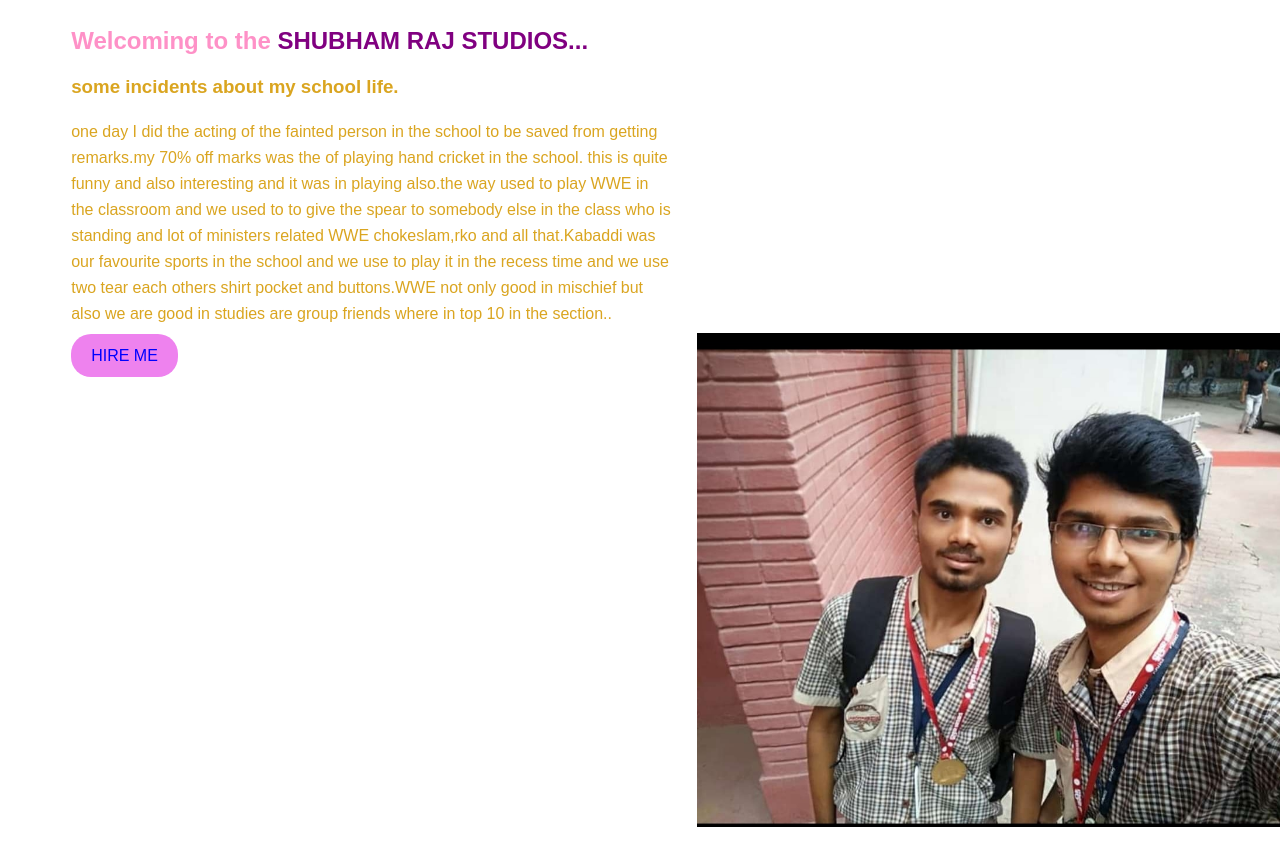
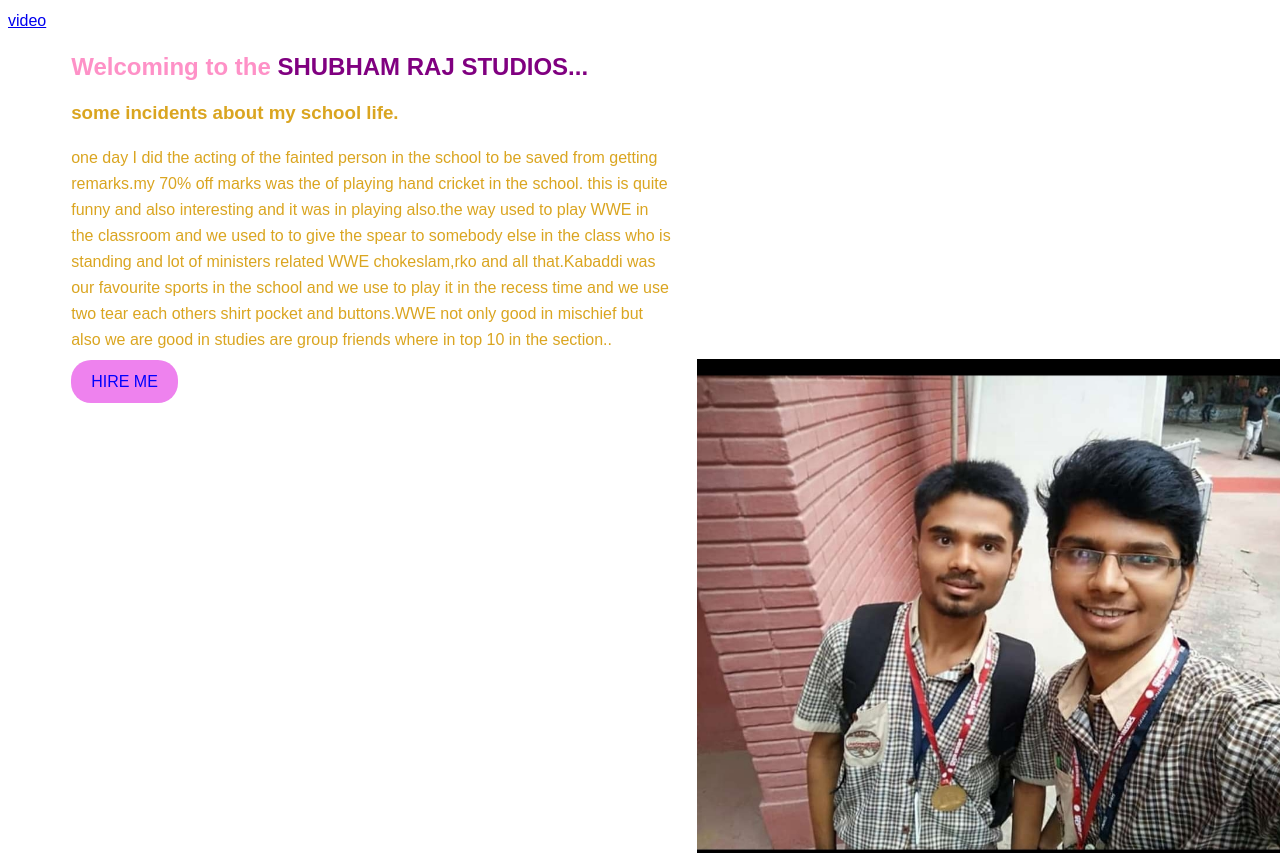
Before and after one commit to shubham-raj-143/redcoller.html, a plain HTML site: page index.html in a window 1280 px wide. Shown: the top 853 px of the page. Drawn offline with Linux system fonts and the light colour scheme.

Commit message:
publishing awesome pages 1577376447522

```diff
--- a/index.html
+++ b/index.html
@@ -6,6 +6,7 @@
      <link rel="stylesheet" type="text/css" href="style.css">
     </head>
     <body>
+    <a href="https://youtu.be/5IvQ3fYKnfM"> video  </a>
       <section class="container">
       <div>
         <div class="half-width">
```
